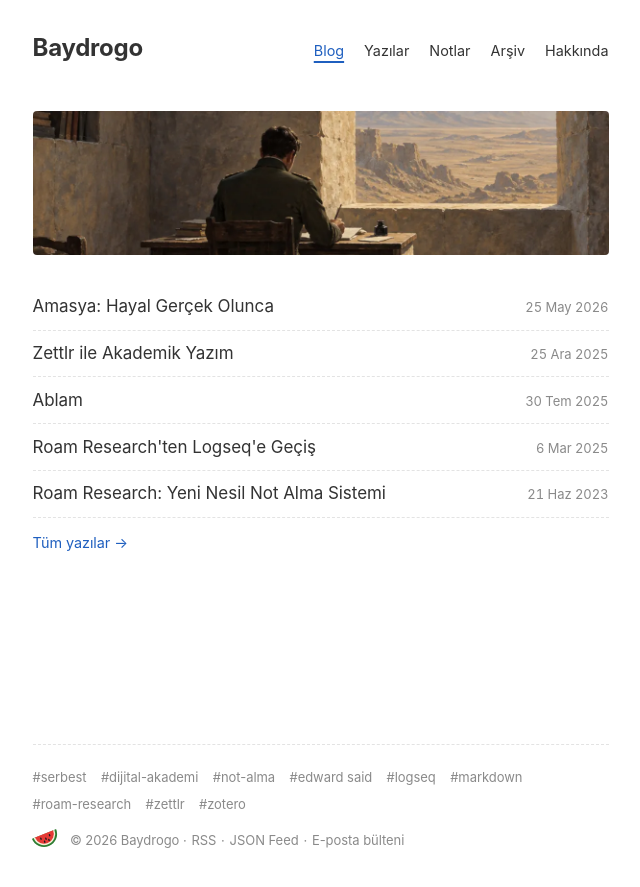
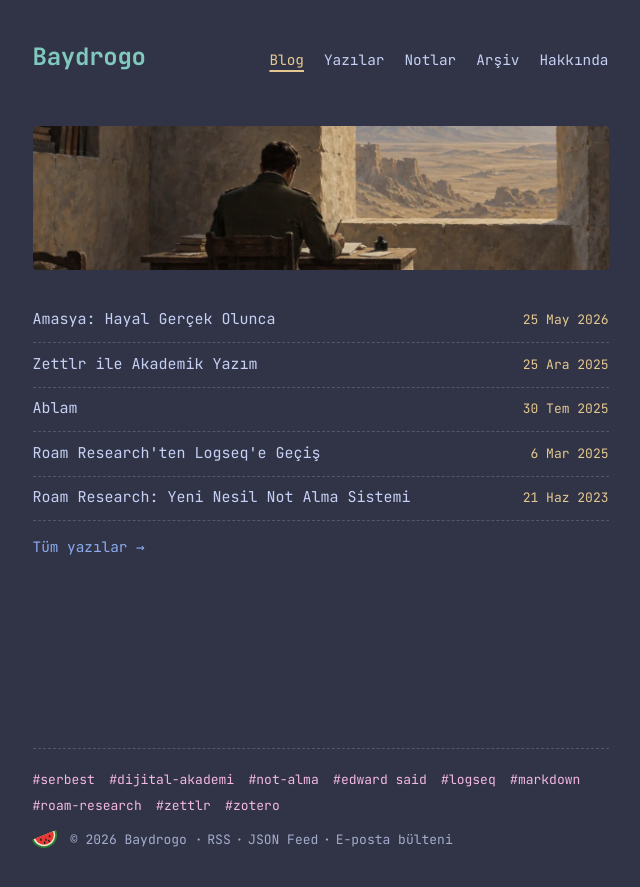
Before and after one commit to baydrogo/baydrogo, a Jekyll site: the page built from index.html, in a window 1280 px wide. Shown: the top 887 px of the page, without its empty margins (312-952 px from the left). Built offline with Jekyll 4.4.1, drawn with Linux system fonts in a browser that asks for light colours.

Commit message:
Hayali deneme: Catppuccin Frappé renkleri + JetBrains Mono (yayına alınmayacak)
Co-Authored-By: Claude Opus 5.5 <noreply@anthropic.com>

```diff
--- a/_layouts/default.html
+++ b/_layouts/default.html
@@ -13,6 +13,9 @@
   <title>{{ baslik }}</title>
 {% include seo.html %}
   <meta name="color-scheme" content="light dark">
+  <link rel="preconnect" href="https://fonts.googleapis.com">
+  <link rel="preconnect" href="https://fonts.gstatic.com" crossorigin>
+  <link rel="stylesheet" href="https://fonts.googleapis.com/css2?family=JetBrains+Mono:ital,wght@0,400;0,600;0,700;1,400&display=swap">
   <link rel="stylesheet" href="{{ '/assets/css/style.css' | relative_url }}?v={{ site.time | date: '%s' }}">
   <link rel="alternate" type="application/rss+xml" title="{{ site.title }}" href="{{ '/feed.xml' | relative_url }}">
   <link rel="alternate" type="application/feed+json" title="{{ site.title }}" href="{{ '/feed.json' | relative_url }}">
--- a/assets/css/style.scss
+++ b/assets/css/style.scss
@@ -599,3 +599,51 @@ a:hover { text-decoration: underline; }
 .kart-baglam { display: -webkit-box; -webkit-box-orient: vertical; -webkit-line-clamp: 3; line-clamp: 3; overflow: hidden; }
 .geri-baglantilar h2, .ilgili .bolum-etiketi { font-size: 14px; letter-spacing: 0; text-transform: none; }
 .grup-basligi { font-size: 14px; letter-spacing: 0; text-transform: none; }
+
+/* =============================================
+   Hayali deneme: Catppuccin Frappé renkleri + JetBrains Mono
+   (dal: deneme-catppuccin — yayına alınmayacak)
+   ============================================= */
+:root, :root * { color-scheme: dark; }
+:root {
+  --zemin: #303446;      /* base */
+  --ikincil: #414559;    /* surface0: kartlar */
+  --metin: #c6d0f5;      /* text */
+  --soluk: #a5adce;      /* subtext0 */
+  --cizgi: #51576d;      /* surface1 */
+  --mavi: #8caaee;       /* blue: bağlantılar */
+  --nane: #81c8be;       /* teal: başlıklar */
+  --sari: #e5c890;       /* yellow: tarihler */
+  --pembe: #f4b8e4;      /* pink: etiketler */
+  --yesil: #a6d189;      /* green */
+  --isaret: rgba(140, 170, 238, 0.14);
+  --govde: "JetBrains Mono", ui-monospace, "SF Mono", Menlo, monospace;
+  --arayuz: var(--govde);
+}
+@media (prefers-color-scheme: dark) {
+  :root { --zemin: #303446; --ikincil: #414559; --metin: #c6d0f5; --soluk: #a5adce; --cizgi: #51576d; --mavi: #8caaee; }
+}
+html, body { background: var(--zemin); color: var(--metin); }
+body { font-size: 15px; line-height: 1.75; letter-spacing: 0; }
+
+.site-adi { color: var(--nane); }
+.ust .menu a { color: var(--metin); }
+.ust .menu a:hover { color: var(--nane); }
+.ust .menu a[aria-current="page"] { color: var(--sari); text-decoration-color: var(--sari); }
+
+.tek h1, .sayfa h1, .sayfa-basligi { color: var(--nane); font-size: 24px; line-height: 32px; }
+.icerik h2, .icerik h3, .not-metni h2, .not-metni h3 { color: var(--sari); }
+.icerik blockquote { border-left-color: var(--nane); color: var(--soluk); }
+.icerik code, .not-metni code { background: var(--ikincil); color: var(--pembe); }
+
+.sade-liste a, .kart-baslik { color: var(--metin); font-size: 15px; }
+.sade-liste a:hover, .kart:hover .kart-baslik { color: var(--nane); }
+.sade-liste time, .kart-bilgi time, .ust-bilgi time, .not-zaman { color: var(--sari); }
+.ust-bilgi, .kart-bilgi { color: var(--soluk); }
+.etiketler a, .not-etiketler a, .alt-etiketler a, .akis-ek a { color: var(--pembe); }
+.kart { background: var(--ikincil); }
+.kart:hover { background: #51576d; }
+.not-satir { background: var(--ikincil); }
+.geri-baglantilar h2, .ilgili .bolum-etiketi { color: var(--yesil); }
+.alt, .alt-satir a { color: var(--soluk); }
+.banner img { filter: saturate(0.9) brightness(0.92); }
```
